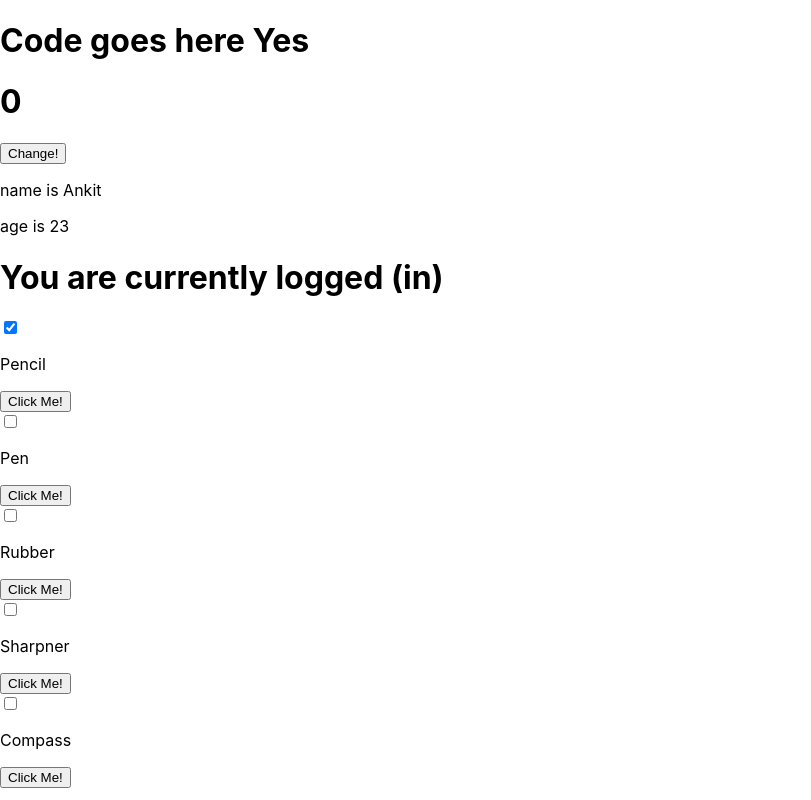
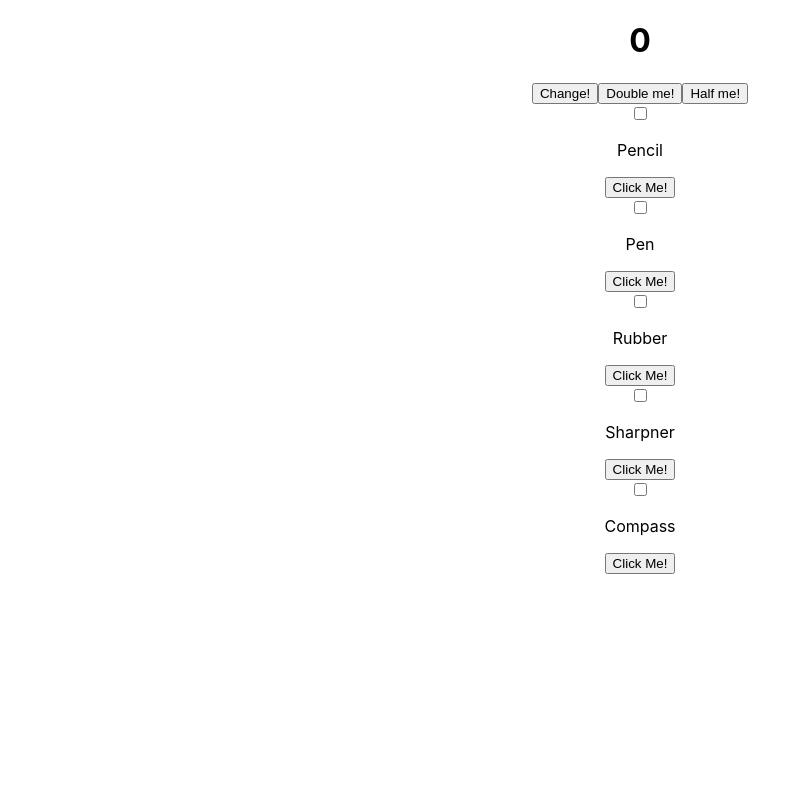
Before and after one commit to ankitdubey987/100DaysOfChallenge, a React (Create React App) app in the folder my-app/: page / in a window 1280 px wide. Shown: the whole page, without its empty margins (0-811 px from the left). Built offline with nearby package versions, Linux system fonts and the light colour scheme.

Commit message:
minimal todo app is done

```diff
--- a/my-app/src/App.js
+++ b/my-app/src/App.js
@@ -4,91 +4,32 @@ import Todo from './components/Todo'
 import  products  from "./productsData";
 import  MyCount  from "./components/MyCount";
 
-
 class App extends Component{
-
-  constructor(){
+  constructor() {
     super()
-    this.state = {
-      answer:"Yes"
+    this.state={
+      todos:products
     }
   }
 
-  render() {
-    let allTodos = products.map((item)=>{
-      return <Todo key={item.id} item={item}/>
+  handleOnChange(id){
+    console.warn('changed '+id)
+  }
+
+  render(){
+    var todoItem = this.state.todos.map((item)=>{
+      return <Todo
+                key={item.id}
+                handleChange={this.handleOnChange}
+                item={item} />
     })
-    return (
-      <div>
-        <h1>Code goes here {this.state.answer}</h1>
+    return(
+      <div className='App'>
         <MyCount />
-        <Age />
-        <Login />
-        <MyApp todos={allTodos}/>
+        {todoItem}
       </div>
     )
   }
 }
 
-class Age extends Component{
-  constructor(){
-    super()
-    this.state={
-      name:"Ankit",
-      age:23
-    }
-  }
-
-  render(){
-    return(
-      <div>
-        <p>name is {this.state.name}</p>
-        <p>age is {this.state.age}</p>
-      </div>
-    )
-  }
-}
-
-class Login extends Component{
-  constructor(){
-    super()
-    this.state={
-      isLoggedIn:true
-    }
-  }
-
-  CheckLogin(){
-    if (this.state.isLoggedIn===true){
-      return "in"
-    }else{
-      return "out"
-    }
-  }
-
-  render(){
-    return (
-
-      <div>
-        <h1>You are currently logged ({this.CheckLogin()})</h1>
-      </div>
-    )
-  }
-}
-
-class MyApp extends Component{
-  constructor(props){
-    super(props)
-    this.state={
-      todoItems:[this.props.todos]
-    }
-  }
-
-  render(){
-    return(
-      <div className='MyApp'>
-        {this.state.todoItems}
-      </div>
-    )
-  }
-}
 export default App;
--- a/my-app/src/components/MyCount.js
+++ b/my-app/src/components/MyCount.js
@@ -7,6 +7,8 @@ export default class MyCount extends Component{
             count: 0
         }
         this.UpdateCount = this.UpdateCount.bind(this)
+        this.halfMeOnClick = this.halfMeOnClick.bind(this)
+        this.doubleMeOnClick = this.doubleMeOnClick.bind(this)
     }
 
     UpdateCount(){
@@ -17,12 +19,34 @@ export default class MyCount extends Component{
         })
     }
 
+    doubleMeOnClick(){
+        this.setState((prevState)=>{
+            return {
+                count:prevState.count * 2
+            }
+        })
+    }
+
+    halfMeOnClick(){
+        this.setState((prevState)=>{
+            return{
+                count:(prevState.count / 2)
+            }
+        })
+    }
+
     render(){
         return(
             <div>
                 <h1>{this.state.count}</h1>
-                <button onClick={this.UpdateCount}>
+                <button onMouseOver={this.doubleMeOnClick} onClick={this.UpdateCount}>
                     Change!
+                </button>
+                <button onClick={this.doubleMeOnClick}>
+                    Double me!
+                </button>
+                <button onClick={this.halfMeOnClick}>
+                    Half me!
                 </button>
             </div>
         )
--- a/my-app/src/components/Todo.js
+++ b/my-app/src/components/Todo.js
@@ -3,11 +3,7 @@ import { React } from "react";
 export default function Todo(params) {
     return(
         <div className='todo-items'>
-            <input
-                type='checkbox'
-                onChange={()=>{console.warn('checkbox clicked!')}}
-                checked={params.item.completed}
-            />
+            <input type='checkbox' onChange={(event)=>params.handleChange(params.item.id)}/>
             <p onMouseOver={handleMouseOver}>{params.item.name}</p>
             <button onClick={handleClick}>
                 Click Me!
```
